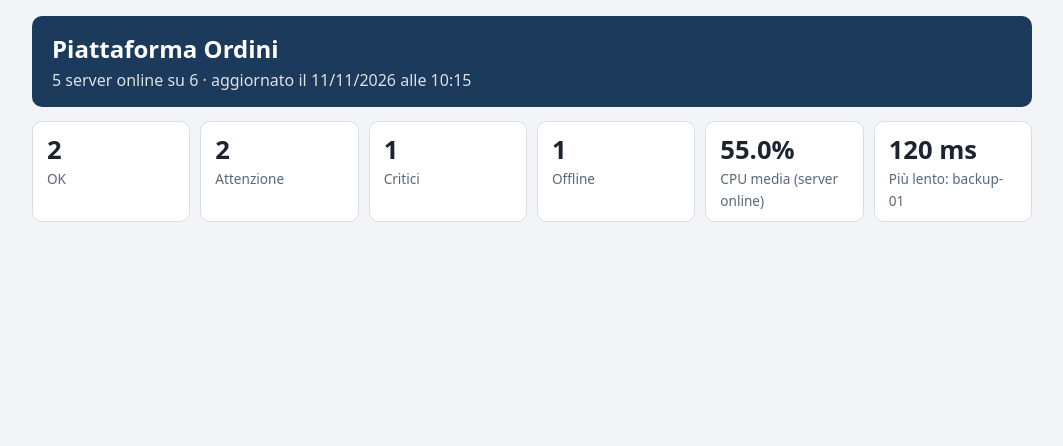
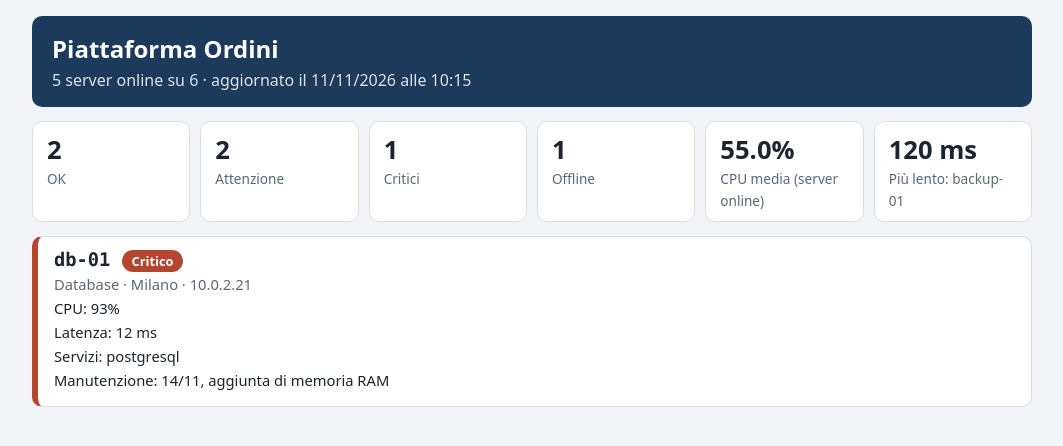
Before and after one commit to TommasoSaleri/PannelloServer, a React (Vite) app: page / in a window 1280 px wide. Shown: the top 446 px of the page, without its empty margins (108-1171 px from the left). Built offline with nearby package versions, Linux system fonts and the light colour scheme.

Commit message:
Sistemati export e import, display corretto di informaizoni

```diff
--- a/src/App.jsx
+++ b/src/App.jsx
@@ -3,6 +3,7 @@ import { sistema, servers, avvisi } from './dati.js'
 import { contaPerStato, cpuMedia, piuLento } from './calcoli.js'
 import Intestazione from './Intestazione.jsx'
 import Riepilogo from './Riepilogo.jsx'
+import SchedaServer from './SchedaServer.jsx'
 
 export default function App() {
   const ok = contaPerStato(servers, "ok")
@@ -29,6 +30,7 @@ export default function App() {
         mediaCpu={mediaCpu}
         lento={lento}
       />
+      <SchedaServer server={servers[2]} />
     </div>
   )
 }
--- a/src/BadgeStato.jsx
+++ b/src/BadgeStato.jsx
@@ -5,3 +5,5 @@ function BadgeStato({stato}) {
         </span>
     )
 }
+
+export default BadgeStato
--- a/src/SchedaServer.jsx
+++ b/src/SchedaServer.jsx
@@ -1,17 +1,24 @@
+import BadgeStato from './BadgeStato.jsx'
+import { statoServer } from './calcoli.js'
+
 function SchedaServer({server}) {
     const stato = statoServer(server)
 
     return (
         <div className={`scheda scheda-${stato}`}>
-            <div className="intestazione">
-                <h3>{server.nome} <BadgeStato stato={stato} /></h3>
-                <p className="ruolo">{server.ruolo} · {server.sede} · {server.ip}</p>
+            <h3>{server.nome} <BadgeStato stato={stato} /></h3>
+            <p className="ruolo">{server.ruolo} · {server.sede} · {server.ip}</p>
 
-                <p>CPU: {server.cpu === null ? "-" : server.cpu}%</p>
-                <p>Latenza: {server.latenza === null ? "-" : server.latenza} ms</p>
-                <p>Servizi: {server.servizi.join(", ")}</p>
-                <p>Manutenzione: {server.manutenzione === null ? "nessuna in programma" : `{server.manutenzione.data}, {server.manutenzione.motivo}`}</p>
-            </div>
+            <p>CPU: {server.cpu === null ? "—" : `${server.cpu}%`}</p>
+            <p>Latenza: {server.latenza === null ? "—" : `${server.latenza} ms`}</p>
+            <p>Servizi: {server.servizi.length === 0 ? "nessuno" : server.servizi.join(", ")}</p>
+            <p>
+                Manutenzione: {server.manutenzione
+                    ? `${server.manutenzione.data}, ${server.manutenzione.motivo}`
+                    : "nessuna in programma"}
+            </p>
         </div>
     )
 }
+
+export default SchedaServer
```
